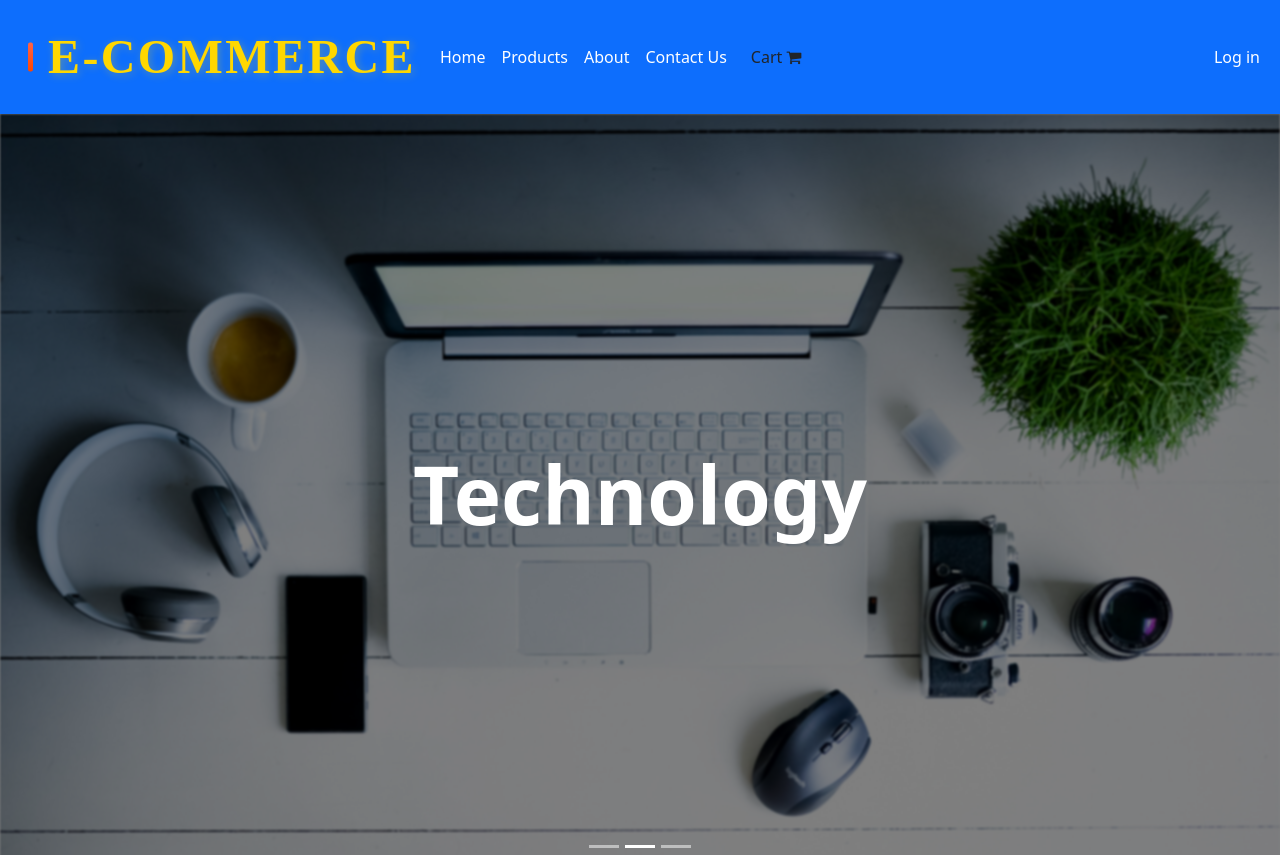
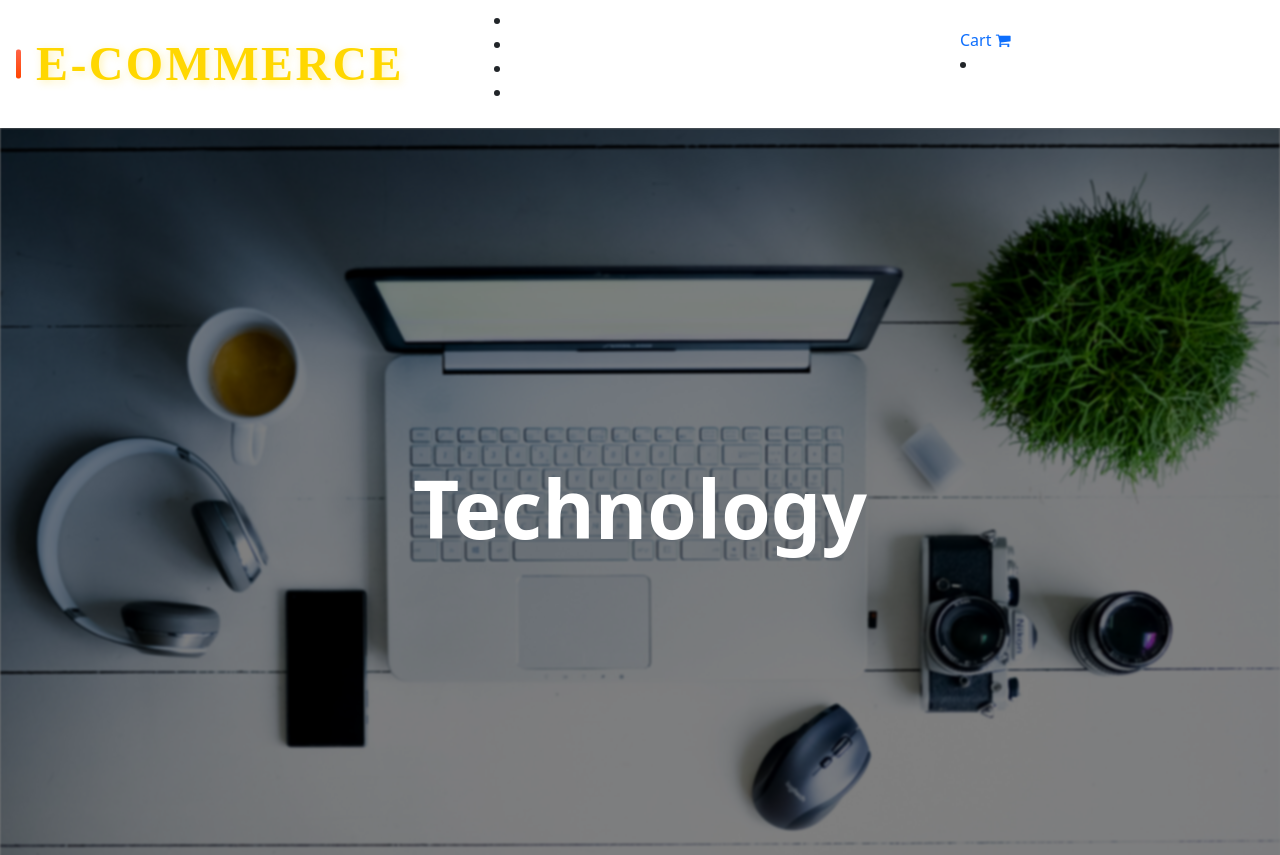
Before and after one commit to ESLAM-MK/E-Commerce-App, an Angular app: page / in a window 1280 px wide. Shown: the top 855 px of the page. Built offline with nearby package versions, Linux system fonts and the light colour scheme.

Commit message:
Update nav-bar.component.html

```diff
--- a/src/app/Components/defaultComponents/nav-bar/nav-bar.component.html
+++ b/src/app/Components/defaultComponents/nav-bar/nav-bar.component.html
@@ -1,16 +1,10 @@
-<nav class="navbar navbar-expand-lg navbar-light  text-white bg-primary">
-  <div class="container-fluid">
-    <button data-mdb-collapse-init class="navbar-toggler" type="button" data-mdb-target="#navbarSupportedContent"
-      aria-controls="navbarSupportedContent" aria-expanded="false" aria-label="Toggle navigation">
-      <i class="fa fa-bars"></i>
-    </button>
-
-    <div class="collapse navbar-collapse" id="navbarSupportedContent">
+<nav class="navbar">
+  <div class="navbar-logo col-md-4 col-sm3">
     <H1 class="mx-3">E-Commerce</H1>
-
-      <ul class="navbar-nav me-auto mb-2 mb-lg-0">
+  </div>
+  <div class="list col-md-4 col-sm-4">
+  <ul class="navbar-buttons">
     <li class="nav-item">
-
       <a class="nav-link text-white" routerLinkActive="active" routerLink="/">Home</a>
     </li>
     <li class="nav-item ">
@@ -23,23 +17,15 @@
     <li class="nav-item ">
       <a class="nav-link text-white" routerLinkActive="active" routerLink="/contact">Contact Us</a>
     </li>
-
-        <li class="nav-item mt-2 mx-3">
-          <a class="text-dark " routerLinkActive="active" routerLink="/cart"> Cart
+  </ul>
+  </div>
+  <div class="connect col-md-3 col-sm-1">
+    <a class="cart" routerLinkActive="active" routerLink="/cart"> Cart
       <i class="fa fa-shopping-cart"></i>
     </a>
-        </li>
-      </ul>
-
-    </div>
-
-    <div class="d-flex align-items-center">
-      <ul class="navbar-nav me-auto mb-2 mb-lg-0">
-
     <li class="nav-item">
       <a class="nav-link text-white"  routerLink="/login">Log in</a>
     </li>
-      </ul>
-    </div>
+
 </div>
 </nav>
```
Lines whose indentation alone changed are shown as unchanged.
